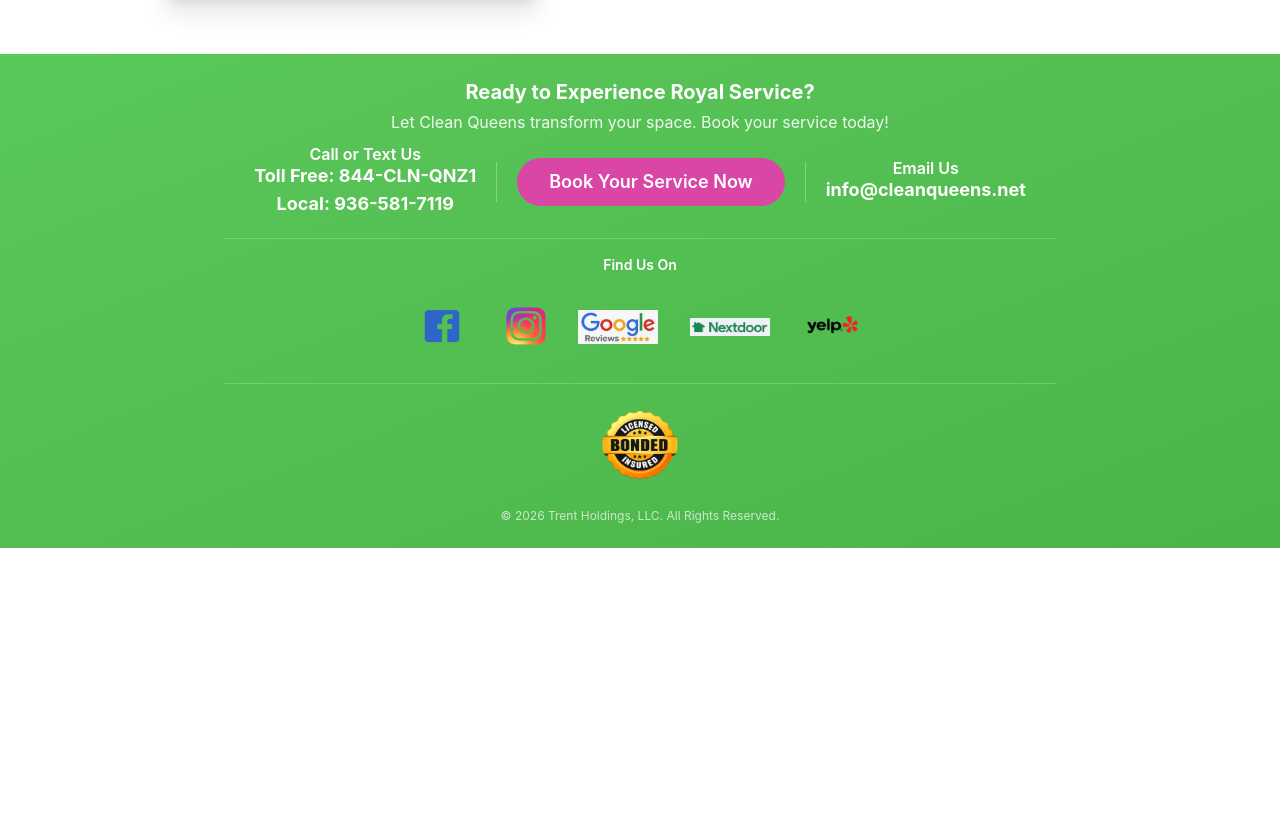
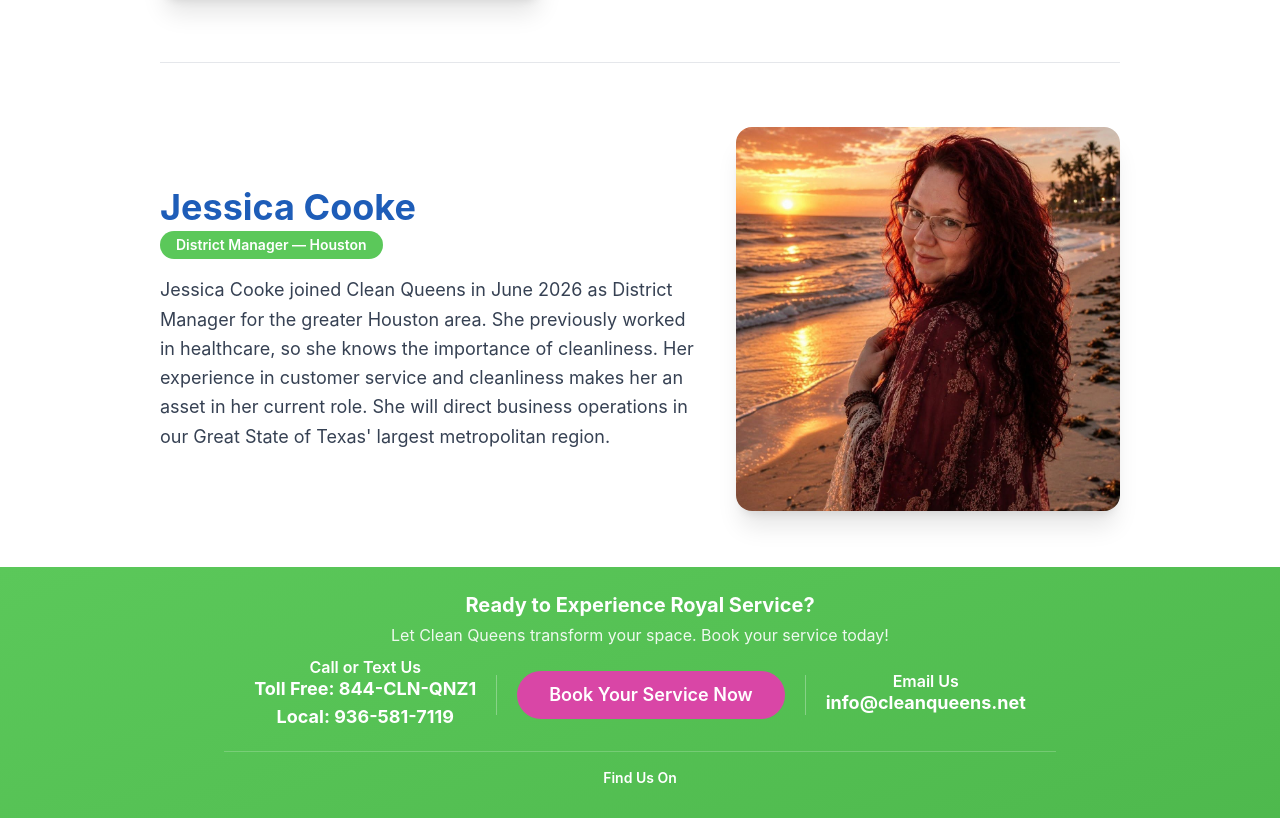
Before and after one commit to levimcdougal/Clean-Queens, a React (Vite) app: page /about-us in a window 1280 px wide. Shown: the part 1849-2667 px from the top of the page. Before the commit the page ends 2397 px from the top, so only its background shows below. Built offline with nearby package versions, Linux system fonts and the light colour scheme.

Commit message:
describe what you changed

```diff
--- a/src/pages/AboutUs.jsx
+++ b/src/pages/AboutUs.jsx
@@ -2,6 +2,7 @@
 import ceo from '../assets/ceo.jpg'
 import president from '../assets/president.jpg'
 import vicepresident from '../assets/vicepresident.jpg'
+import jessica from '../assets/jessica.jpg'
 
 const team = [
   {
@@ -24,6 +25,13 @@
     role: 'Vice President',
     bio: 'Jasmine Holloway started with Clean Queens in February 2026. She began as a Cleaning Specialist, and excelled at detailed cleaning and training new staff. In June 2026, she was promoted to Vice President where she will direct business operations for Clean Queens.',
     reverse: false,
+  },
+  {
+    image: jessica,
+    name: 'Jessica Cooke',
+    role: 'District Manager — Houston',
+    bio: "Jessica Cooke joined Clean Queens in June 2026 as District Manager for the greater Houston area. She previously worked in healthcare, so she knows the importance of cleanliness. Her experience in customer service and cleanliness makes her an asset in her current role. She will direct business operations in our Great State of Texas' largest metropolitan region.",
+    reverse: true,
   },
 ]
 
--- a/src/pages/Home.jsx
+++ b/src/pages/Home.jsx
@@ -53,7 +53,7 @@
                 </h2>
                 <div className="space-y-4 text-gray-700 text-lg leading-relaxed">
                   <p>
-                    At Clean Queens, we believe a clean home or business is something everyone in our community deserves. Proudly serving Walker County, Huntsville, Texas, and the surrounding areas, we're your neighbors, and we treat every space we clean with the same care we'd give our own.
+                    At Clean Queens, we believe a clean home or business is something everyone in our community deserves. Proudly serving Huntsville / Walker County, Houston, and Tyler, Texas, and the surrounding areas, we're your neighbors, and we treat every space we clean with the same care we'd give our own.
                   </p>
                   <p>
                     We use eco-friendly products that are safe for your kids, your pets, and the planet. Whether it's your living room or your office, we show up consistently and leave things genuinely clean, not just surface-level tidy.
```
Also changed, not shown: src/assets/jessica.jpg (added).
